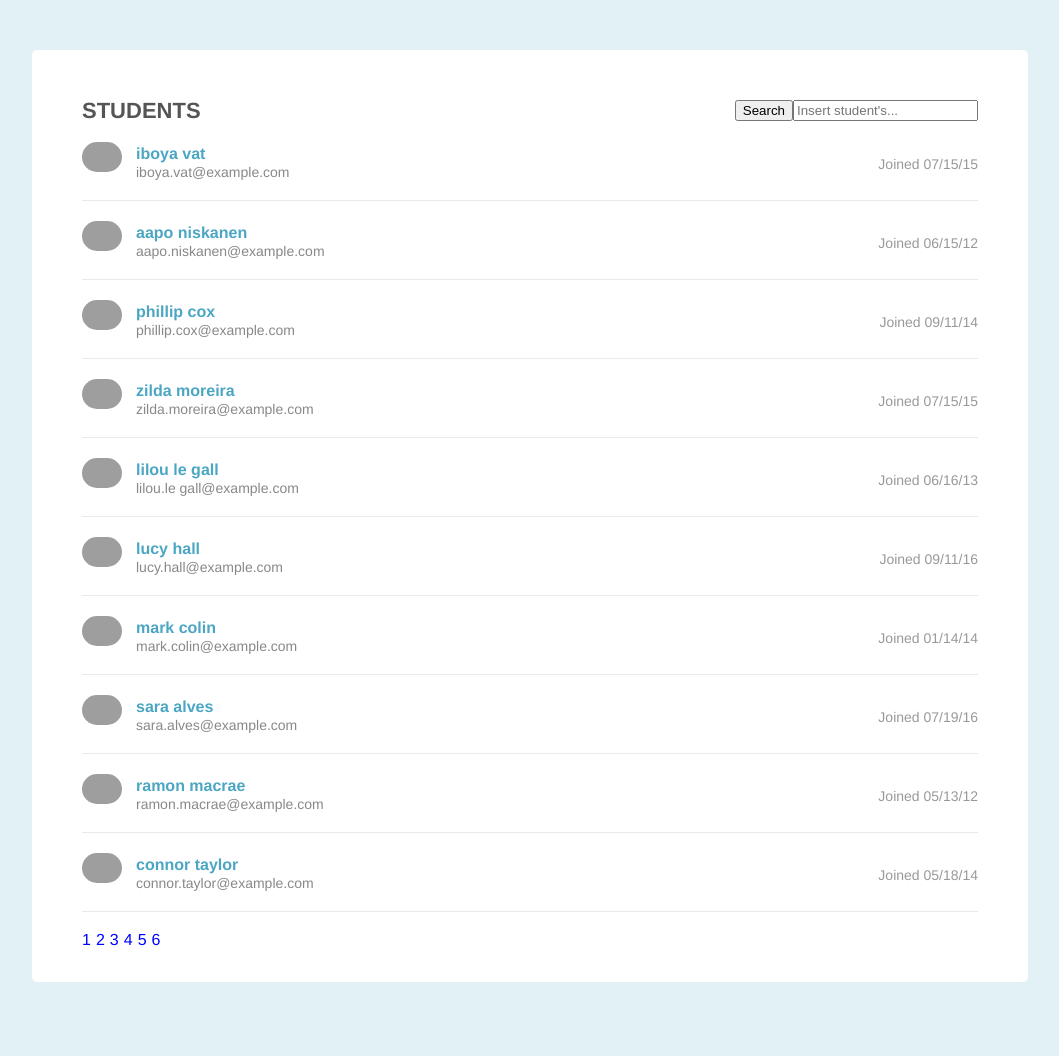
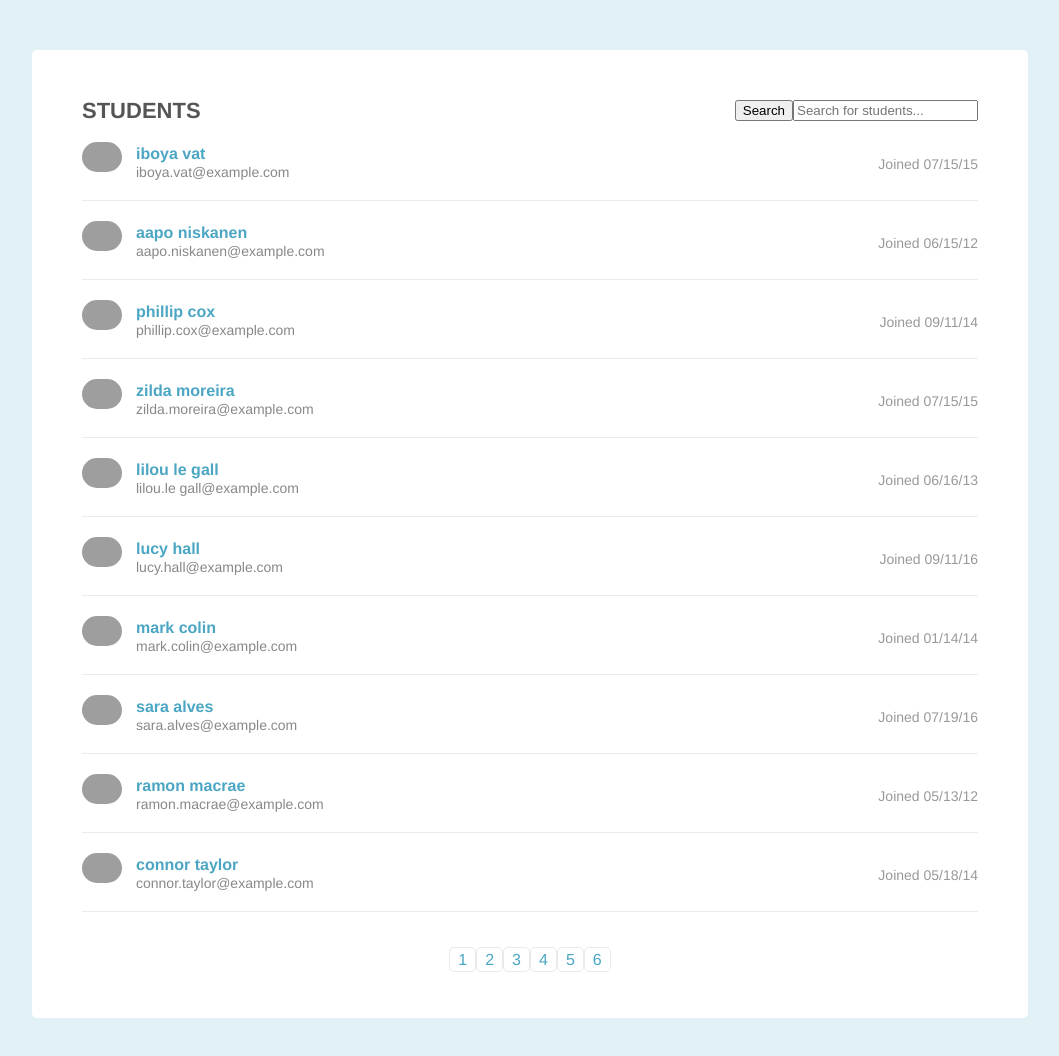
Before and after one commit to Cuevasd95/Project-2---Pagination-and-filter-content, a plain HTML site: page index.html in a window 1280 px wide. Shown: the whole page, without its empty margins (110-1169 px from the left). Before the commit the page ends 1032 px from the top, so only its background shows below. Drawn offline with Linux system fonts and the light colour scheme; grey boxes are pictures that could not be loaded.

Commit message:
Pagination passed to the JS, pagination style added, Search button moved back to the JS.

```diff
--- a/css/design.css
+++ b/css/design.css
@@ -116,7 +116,7 @@ body{
 
 /* Page Numbers */
 
-.page-buttons {
+/*.page-buttons {
   display: inline-block;
   float: left;
   margin-right: 5px;
@@ -134,6 +134,6 @@ body{
 
 .student-list {
   margin-bottom: 20px;
-}
+}*/
 
 /* Input and button search */
--- a/index.html
+++ b/index.html
@@ -11,10 +11,6 @@
     <div class="page">
       <div class="page-header cf">
         <h2>Students</h2>
-        <input id="input" class="student-search" placeholder="Insert student's...">
-        <button id="search" class="student-search">Search</button>
-
-
       </div>
       <ul class="student-list">
         <li class="student-item cf">
@@ -558,9 +554,6 @@
            </div>
         </li>
       </ul>
-      <ul class="pagination-buttons">
-      </ul>
-
     </div>
     <script src='js/jquery-3.2.1.min.js'></script>
     <script src='js/main.js'></script>
--- a/js/main.js
+++ b/js/main.js
@@ -2,7 +2,7 @@
 const studentList = $('.student-item');                           //All the students in one variable
 const studentsNumber = studentList.length;                        //Counting how many students are
 const studentsPerPage = 10;                                       //How many students we want in each page
-const pageCounter = Math.ceil(studentsNumber / studentsPerPage);  //Dividing the students between the students in each page, to get the number of pages needed
+const pageCounter = Math.ceil(studentsNumber / studentsPerPage);
 const $pages = $('.page');                                        //The div holding all the content (lists, page buttons, and search bar)
 const $pageHeader = $('.page-header')[0];                         //The header of the div
 const studentEmail = $('.email').map(function() {                //Getting the students email
@@ -22,13 +22,12 @@ function showPage(page) {                                         //function to
       $(studentList[i]).show();                                   //Showing the students selected
     }
   }
-  return studentsToDisplay;                                       //Returning the array
 }
 
-showPage(0);                                                      //Calling the function
-
 function appendPageLinks (studentList) {                          //Function to create the page buttons
+  showPage(0)
   let createUl = document.createElement("ul");                    //Creating an ul element
+  createUl.className = "pagination";                              //Class name for the CSS styling
   for (let i = 1; i <= pageCounter; i += 1) {                     //Looping to create enough page buttons for every 10 students
     let createLi = document.createElement("li");                  //Creating an li element
     let createLink = document.createElement("a");                 //Creating a link element
@@ -44,17 +43,32 @@ function appendPageLinks (studentList) {                          //Function to
   }
 }
 
-appendPageLinks();                                                //Calling the buttons function
+appendPageLinks(0);                                                //Calling the buttons function
+
+function createSearch() {
+    let createInput = document.createElement("input");
+    let createButton = document.createElement("button");
+    createInput.type = "search";
+    createInput.className = "student-search";
+    createInput.placeholder = "Search for students...";
+    createInput.id = "input";
+    createButton.textContent = "Search";
+    createButton.className = "student-search";
+    createButton.id = "search";
+    $pageHeader.appendChild(createInput);
+    createInput.after(createButton);
+}
+
+createSearch();
 
 /*function searchEngine() {
-  const input = $("#input");
-  const inputVal = input.val();
+  let input = document.getElementById("input").value;
   const searchButton = document.getElementById("search");
-  const matchedStudent = [];
+  let matchedStudent = [];
   const $page = parseInt($(".pagination .active"));
   searchButton.addEventListener("click", function () {
       $(studentList).hide();
-      console.log(inputVal);
+      console.log(input);
       for (let i = 0; i < studentsNumber; i += 1) {
           if (studentName[i].includes(input) || studentEmail[i].includes(input)) {
               matchedStudent.push(studentList[i]);
@@ -71,11 +85,9 @@ appendPageLinks();                                                //Calling the
       if (matchedStudent.length === 0) {
           alert("Sorry, no students matched your search.");
           $(studentList).show();
-          showPage();
+          showPage(0);
       }
-      showPage($page, matchedStudent);
-      return matchedStudent;
+      showPage(0, matchedStudent);
   });
 }
-
 searchEngine();*/
```
Lines whose indentation alone changed are shown as unchanged.
